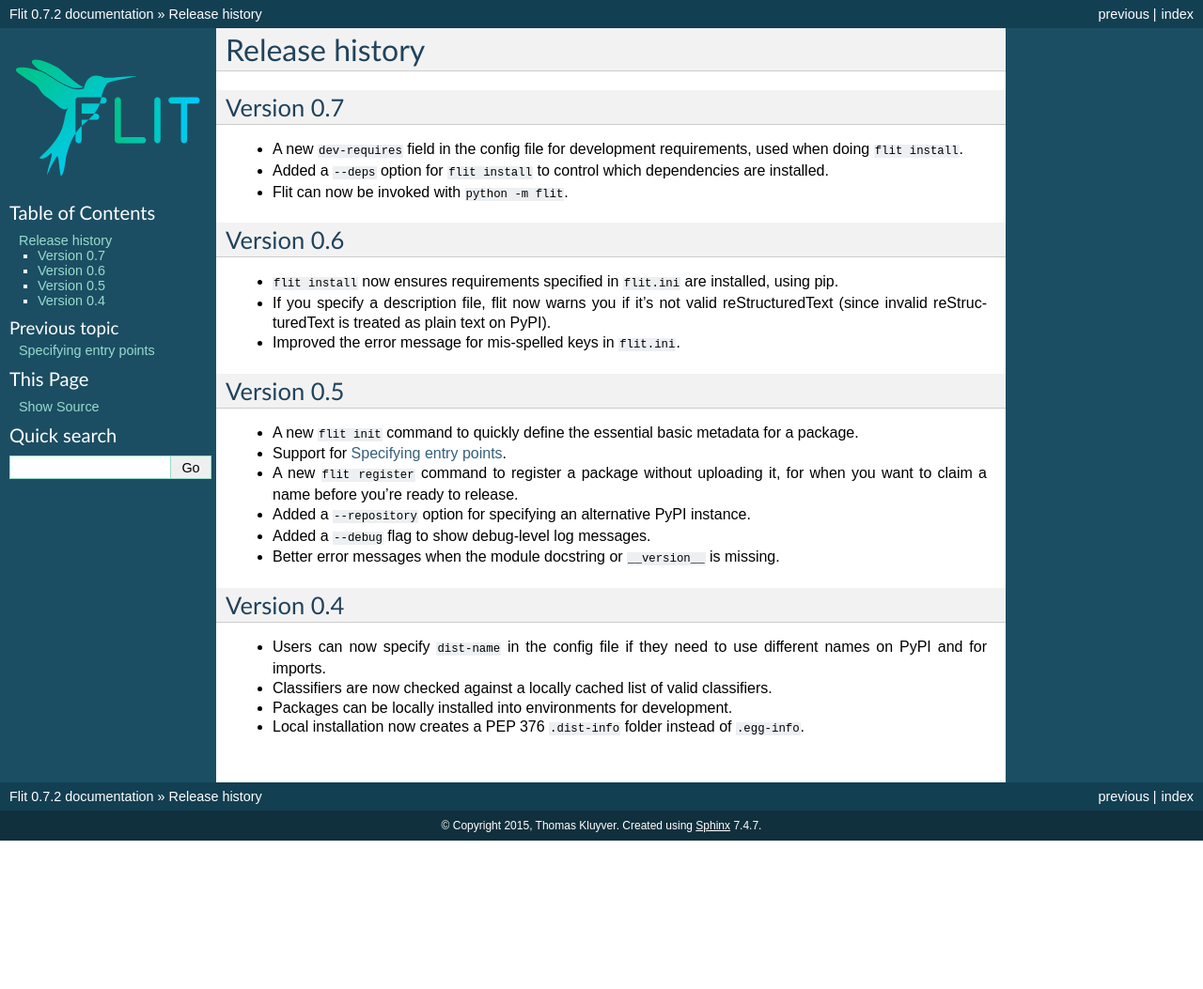
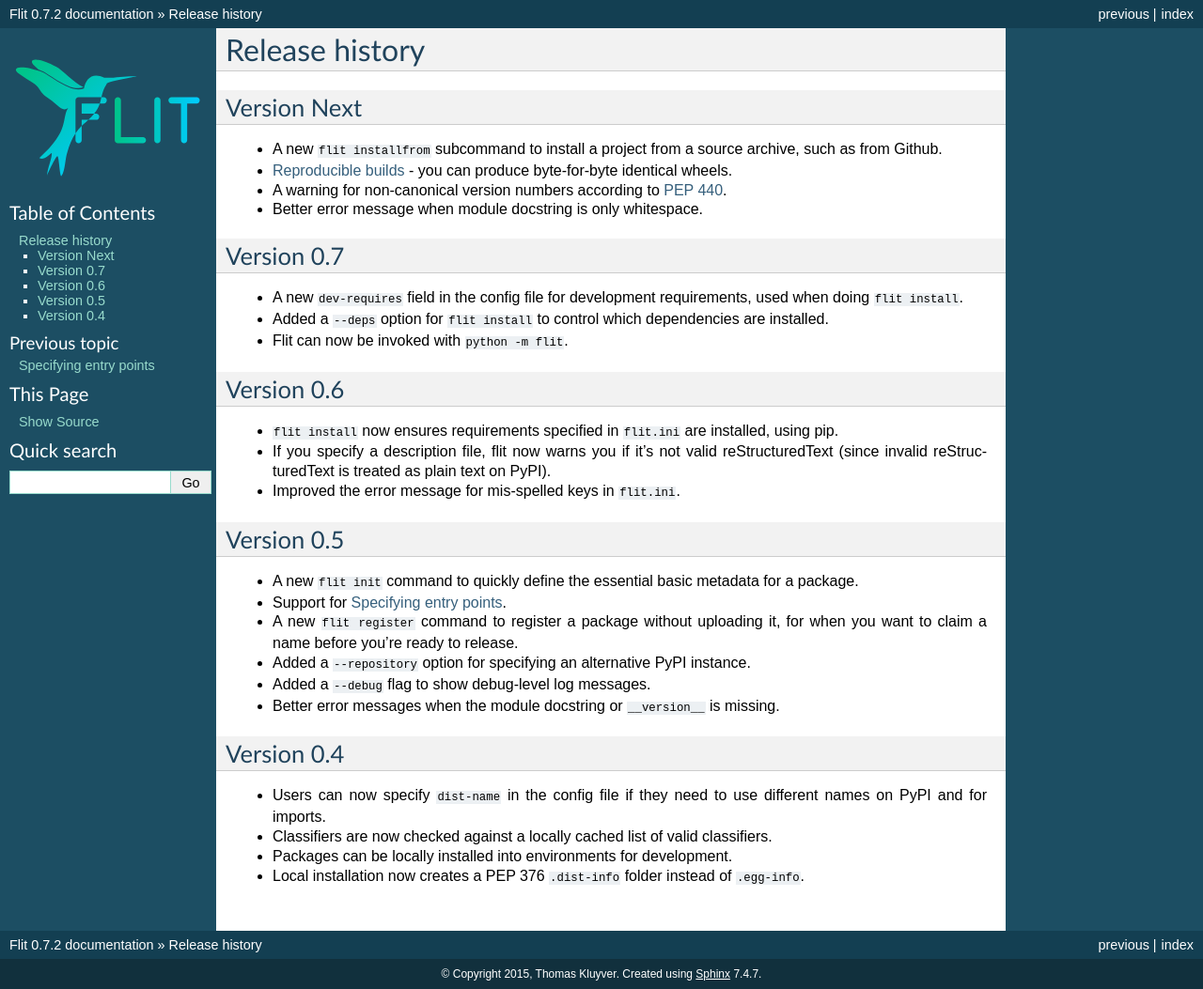
Before and after one commit to pypa/flit, a Sphinx documentation site: the page built from doc/history.rst, in a window 1280 px wide. Shown: the whole page at 94% size. Built offline with Sphinx 7.4.7, drawn with Linux system fonts in a browser that asks for light colours; before the commit the page ends 900 px from its top, so only the background shows below that.

Commit message:
Start preparing docs for next version

```diff
--- a/doc/history.rst
+++ b/doc/history.rst
@@ -1,5 +1,16 @@
 Release history
 ===============
+
+Version Next
+------------
+
+- A new ``flit installfrom`` subcommand to install a project from a source
+  archive, such as from Github.
+- :doc:`Reproducible builds <reproducible>` - you can produce byte-for-byte
+  identical wheels.
+- A warning for non-canonical version numbers according to `PEP 440
+  <https://www.python.org/dev/peps/pep-0440/>`__.
+- Better error message when module docstring is only whitespace.
 
 Version 0.7
 -----------
```
Also changed, not shown: doc/reproducible.rst (added, +22 -0 lines).
